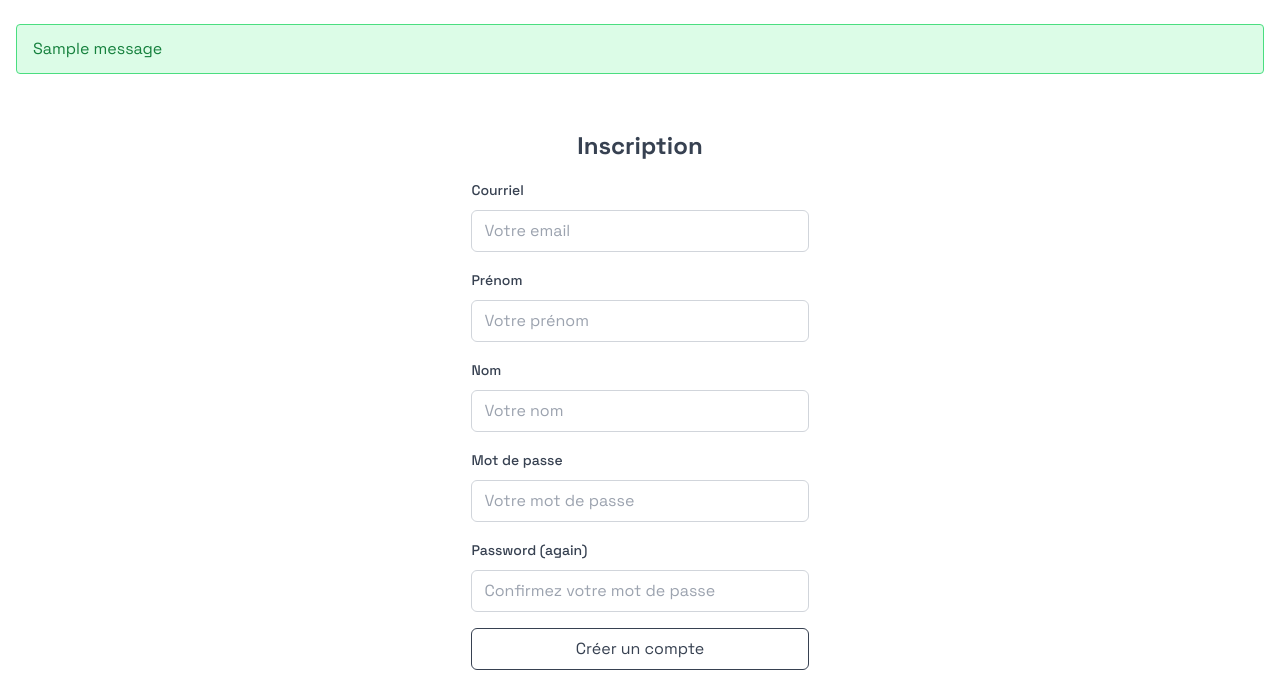
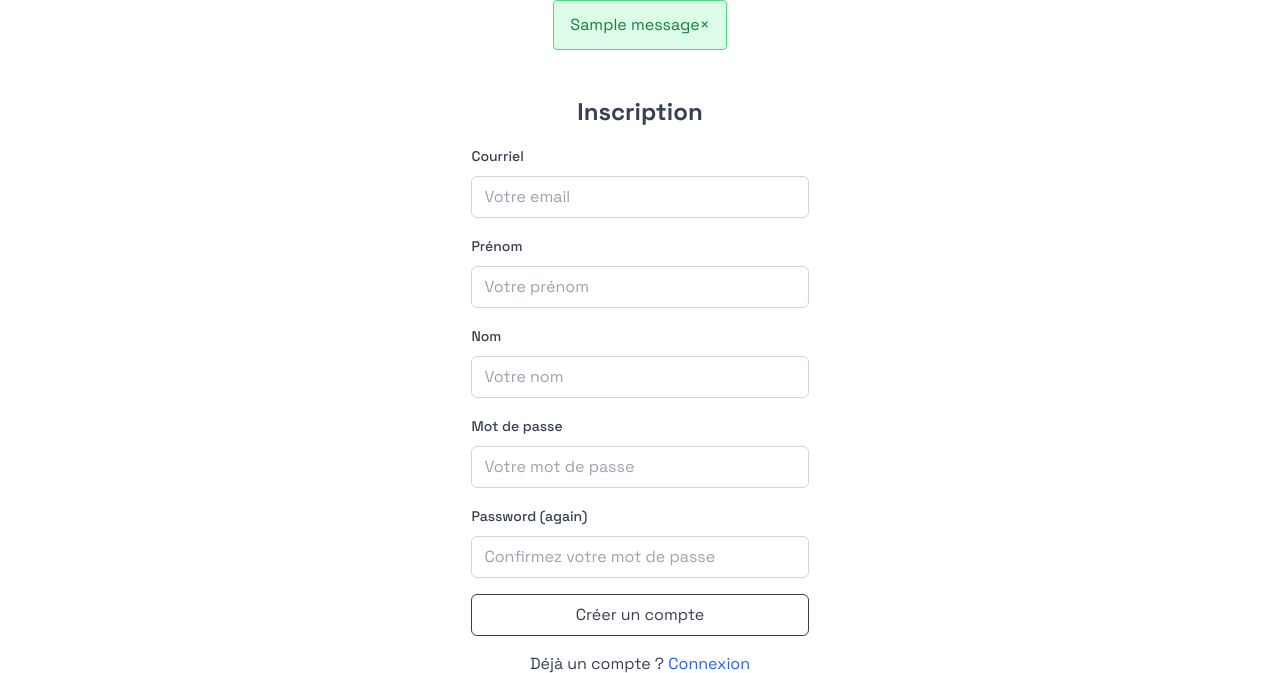
Before and after one commit to Hxagow/FleetControl, a Django app: page /accounts/signup/ in a window 1280 px wide. Shown: the part 61-734 px from the top of the page. Run offline with Django 5.2, Linux system fonts and the light colour scheme; tables that the repository leaves empty hold one stand-in row (values such as "Sample post"); one stand-in notice (Sample message) is shown.

Commit message:
Implement toast notifications and expirations for messages

```diff
--- a/src/frontend/templates/base.html
+++ b/src/frontend/templates/base.html
@@ -14,23 +14,27 @@
     {% include 'header.html' %}
     <!-- Messages Globaux -->
     {% if messages %}
-    <div class="container mx-auto px-4 mt-6">
+    <div class="toast-container fixed left-1/2 -translate-x-1/2 flex flex-col items-center space-y-3 px-4 z-50 pointer-events-none" data-toast-container>
         {% for message in messages %}
         {% if message.tags == 'success' %}
-        <div class="bg-green-100 border border-green-400 text-green-700 px-4 py-3 rounded relative mb-4" role="alert">
-            {{ message }}
+        <div class="toast toast-success bg-green-100 border border-green-400 text-green-700 px-4 py-3 rounded relative flex items-center gap-3 shadow-lg pointer-events-auto" role="alert" data-toast data-timeout="6000">
+            <span class="flex-1">{{ message }}</span>
+            <button type="button" class="toast-close text-green-700 hover:text-green-900" data-toast-close aria-label="{% trans 'Fermer' %}">&times;</button>
         </div>
         {% elif message.tags == 'error' %}
-        <div class="bg-red-100 border border-red-400 text-red-700 px-4 py-3 rounded relative mb-4" role="alert">
-            {{ message }}
+        <div class="toast toast-error bg-red-100 border border-red-400 text-red-700 px-4 py-3 rounded relative flex items-center gap-3 shadow-lg pointer-events-auto" role="alert" data-toast data-timeout="8000">
+            <span class="flex-1">{{ message }}</span>
+            <button type="button" class="toast-close text-red-700 hover:text-red-900" data-toast-close aria-label="{% trans 'Fermer' %}">&times;</button>
         </div>
         {% elif message.tags == 'warning' %}
-        <div class="bg-yellow-100 border border-yellow-400 text-yellow-800 px-4 py-3 rounded relative mb-4" role="alert">
-            {{ message }}
+        <div class="toast toast-warning bg-yellow-100 border border-yellow-400 text-yellow-800 px-4 py-3 rounded relative flex items-center gap-3 shadow-lg pointer-events-auto" role="alert" data-toast data-timeout="7000">
+            <span class="flex-1">{{ message }}</span>
+            <button type="button" class="toast-close text-yellow-800 hover:text-yellow-900" data-toast-close aria-label="{% trans 'Fermer' %}">&times;</button>
         </div>
         {% else %}
-        <div class="bg-blue-100 border border-blue-400 text-blue-700 px-4 py-3 rounded relative mb-4" role="alert">
-            {{ message }}
+        <div class="toast toast-info bg-blue-100 border border-blue-400 text-blue-700 px-4 py-3 rounded relative flex items-center gap-3 shadow-lg pointer-events-auto" role="alert" data-toast data-timeout="6000">
+            <span class="flex-1">{{ message }}</span>
+            <button type="button" class="toast-close text-blue-700 hover:text-blue-900" data-toast-close aria-label="{% trans 'Fermer' %}">&times;</button>
         </div>
         {% endif %}
         {% endfor %}
@@ -44,5 +48,88 @@
     </main>
 
     {% include 'footer.html' %}
+
+    <script>
+    (function () {
+        function positionToastContainer() {
+            var container = document.querySelector('[data-toast-container]');
+            if (!container) {
+                return;
+            }
+
+            var header = document.querySelector('[data-site-header]') || document.querySelector('header');
+            var offset = 16; // px
+            var top = offset;
+
+            if (header) {
+                var rect = header.getBoundingClientRect();
+                top = rect.bottom + offset;
+            } else {
+                top = 24;
+            }
+
+            container.style.top = top + 'px';
+        }
+
+        function initToast(toast) {
+            if (toast.dataset.toastReady === '1') {
+                return;
+            }
+            toast.dataset.toastReady = '1';
+
+            var timeout = parseInt(toast.dataset.timeout || '6000', 10);
+            if (isNaN(timeout) || timeout < 0) {
+                timeout = 6000;
+            }
+
+            requestAnimationFrame(function () {
+                toast.classList.add('toast-show');
+            });
+
+            var hasHidden = false;
+
+            function hideToast() {
+                if (hasHidden) {
+                    return;
+                }
+                hasHidden = true;
+                toast.classList.remove('toast-show');
+                toast.classList.add('toast-hide');
+                toast.addEventListener('transitionend', function handleTransition(e) {
+                    if (e.target !== toast) {
+                        return;
+                    }
+                    toast.removeEventListener('transitionend', handleTransition);
+                    toast.remove();
+                });
+            }
+
+            var timerId = window.setTimeout(hideToast, timeout);
+
+            var closeButton = toast.querySelector('[data-toast-close]');
+            if (closeButton) {
+                closeButton.addEventListener('click', function () {
+                    window.clearTimeout(timerId);
+                    hideToast();
+                });
+            }
+        }
+
+        function initAllToasts() {
+            document.querySelectorAll('[data-toast]').forEach(initToast);
+            positionToastContainer();
+        }
+
+        if (document.readyState === 'loading') {
+            document.addEventListener('DOMContentLoaded', initAllToasts, { once: true });
+        } else {
+            initAllToasts();
+        }
+
+        window.addEventListener('resize', function () {
+            positionToastContainer();
+        });
+    })();
+    </script>
 </body>
 </html>
```
Also changed, not shown: src/frontend/static/css/input.css (+16 -0 lines).
